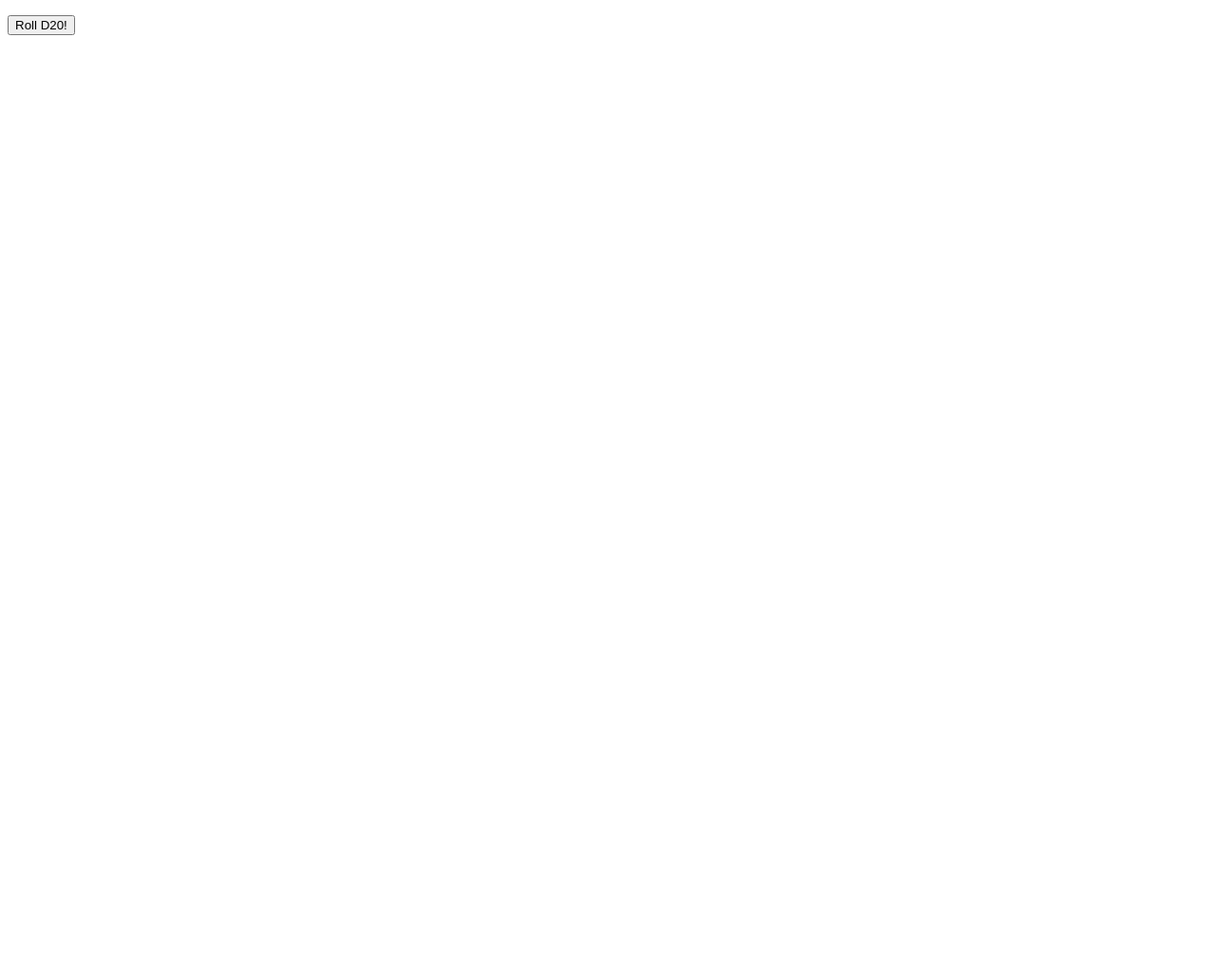
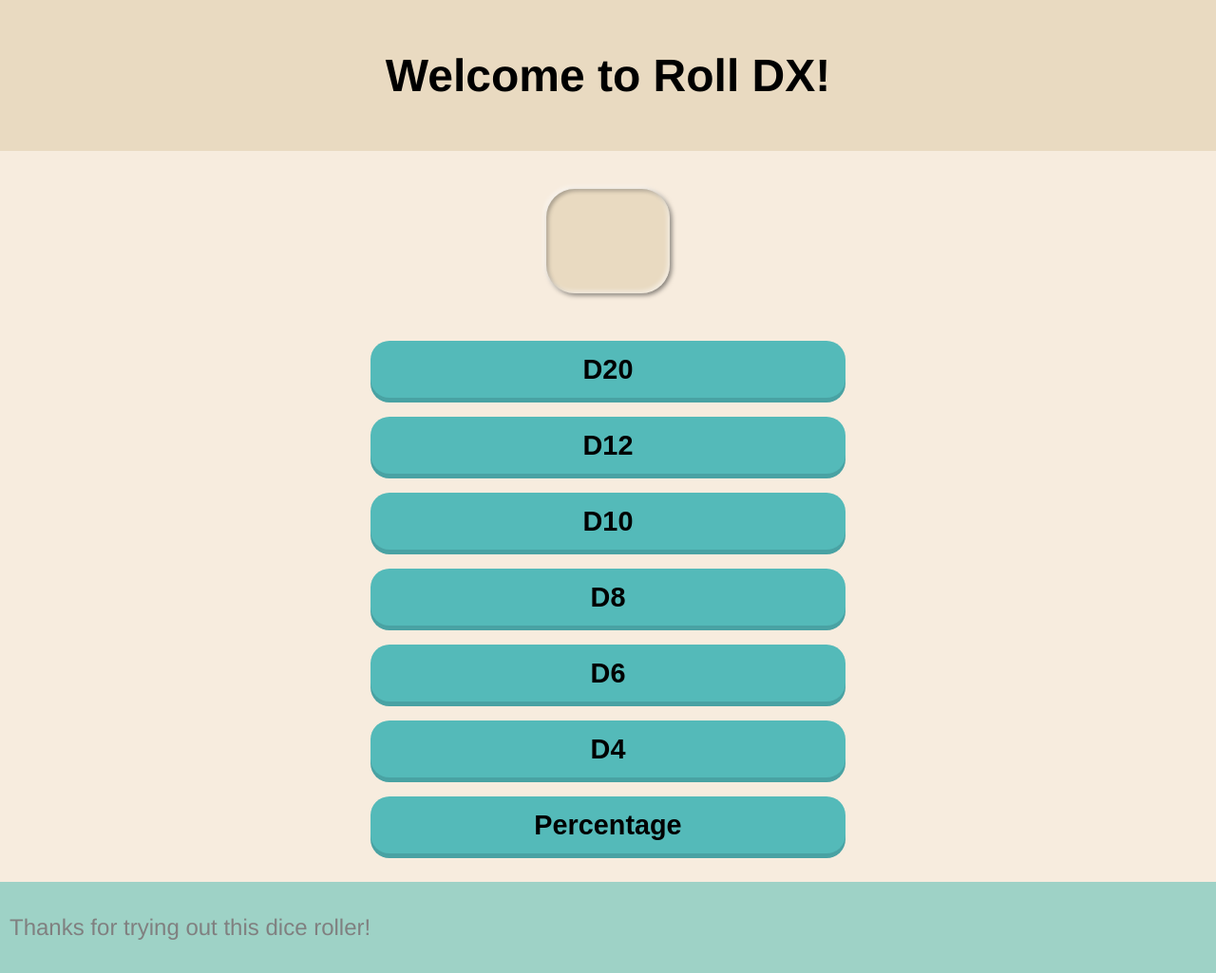
Before and after one commit to Exeyr/RollDX, a plain HTML site: page RollDX.html in a window 1280 px wide. Shown: the whole page at 95% size. Before the commit the page ends 800 px from the top, so only its background shows below. Drawn offline with Linux system fonts and the light colour scheme.

Commit message:
Managed to do everything I wanted. Once the buttons got working the rest was just setting up CSS in a way that I liked.

```diff
--- a/RollDX.css
+++ b/RollDX.css
@@ -0,0 +1,77 @@
+body {
+    display: flex;
+    flex-direction: column;
+    align-items: center;
+    font-family: 'Franklin Gothic Medium';
+    font-size: 24px;
+    background-color: #F7ECDE;
+    color: black;
+    margin: 0;
+    padding: 0;
+    overflow-x: hidden;
+}
+
+.results_area {
+    min-width: 50px;
+    min-height: 30px;
+    justify-content: center;
+    display: flex;
+    padding: 40px;
+    margin-top: 40px;
+    margin-bottom: 40px;
+    background-color: #E9DAC1;
+    color: black;
+    box-shadow: -2px -2px 5px rgba(255, 255, 255, 0.6),
+    2px 2px 5px rgba(0, 0, 0, 0.5),
+    inset -2px -2px 5px rgba(255, 255, 255, 0.6),
+    inset 2px 2px 4px rgba(0, 0, 0, 0.3);
+    border-radius: 30px;
+}
+
+.button_area {
+    display: flex;
+    flex-direction: column;
+    align-items: center;
+}
+
+.DX {
+    margin: 10px;
+    width: 500px;
+    height: 60px;
+    border-radius: 20px;
+    font-size: larger;
+    font-weight: 600;
+    background-color: #54BAB9;
+    box-shadow: 0 5px 0 #49a2a3;
+    border: none;
+}
+
+.DX:active {
+    box-shadow: none;
+    transform: translateY(5px);
+    transition: all.1s;
+}
+
+.header {
+    display: flex;
+    background-color: #E9DAC1;
+    min-width: 100vw;
+    justify-content: center;
+    padding: 20px;
+
+}
+
+.footer {
+    display: flex;
+    flex-direction: column;
+    background-color: #9ED2C6;
+    width: 100vw;
+    padding: 10px;
+    margin-top: 20px;
+    max-width: 100%;
+}
+
+.Thanks {
+    color: gray;
+    margin-left: 10px;
+}
--- a/RollDX.html
+++ b/RollDX.html
@@ -3,19 +3,70 @@
 <head>
     <meta chatset="UTF-8">
     <title>RollDX</title>
+    <link rel="stylesheet" href="RollDX.css">
 </head>
 <body>
+    <div class="header">
+        <h1>Welcome to Roll DX!</h1>
+    </div>
+
     <!--1. Need a button-->
-    <div id="D20result">
-        <p></p>
+    <div class="results_area">
+        <div id="results_box">
+            <p class="results-text"></p>
+        </div>
     </div>
-    <button type="button" onclick="RollD20()">Roll D20!</button>
-    <!--2. On click, generate a random number between 1-20-->
+    <div class="button_area">
+        <button class="DX" onclick="RollD20()">D20</button>
+        <!--2. On click, generate a random number between 1-20-->
+        <button class="DX" onclick="RollD12()">D12</button>
+        <button class="DX" onclick="RollD10()">D10</button>
+        <button class="DX" onclick="RollD8()">D8</button>
+        <button class="DX" onclick="RollD6()">D6</button>
+        <button class="DX" onclick="RollD4()">D4</button>
+        <button class="DX" onclick="RollDPer()">Percentage</button>
+    </div>
+    <div class="footer">
+        <p class="Thanks">Thanks for trying out this dice
+            roller!</p>
+    </div>
+
     <script type="text/javascript">
+
         function RollD20() {
-        let rd20 = Math.floor((Math.random() * 20) + 1);
+            let rd20 = Math.floor((Math.random() * 20) + 1);
     // 3. Display result to user
-            document.getElementById("D20result").innerHTML = rd20;
+            document.getElementById("results_box").innerHTML = rd20;
+        }
+
+        function RollD12() {
+            let rd12 = Math.floor((Math.random() * 12 ) + 1);
+            document.getElementById("results_box").innerHTML = rd12;
+        }
+
+        function RollD10() {
+            let rd10 = Math.floor((Math.random() * 10 ) + 1);
+            document.getElementById("results_box").innerHTML = rd10;
+        }
+
+        function RollD8() {
+            let rd8 = Math.floor((Math.random() * 8 ) + 1);
+            document.getElementById("results_box").innerHTML = rd8;
+        }
+
+        function RollD6() {
+            let rd6 = Math.floor((Math.random() * 6 ) + 1);
+            document.getElementById("results_box").innerHTML = rd6;
+        }
+
+        function RollD4() {
+            let rd4 = Math.floor((Math.random() * 4 ) + 1);
+            document.getElementById("results_box").innerHTML = rd4;
+        }
+
+        function RollDPer() {
+            let rdPer = Math.floor((Math.random() * 100 ) + 1);
+            document.getElementById("results_box").innerHTML = rdPer;
         }
     </script>
 
```
